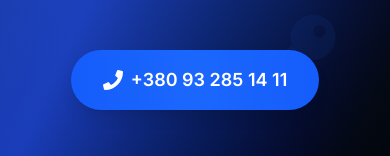
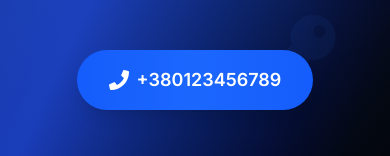
Before and after one commit to Kaminskyi22/lockservices, a Next.js app: page / in a window 390 px wide. Shown: the part 652-808 px from the top of the page. Built offline with nearby package versions, Linux system fonts and the light colour scheme.

Commit message:
Fix phone number in Hero and update meta to Rivne

```diff
--- a/src/app/layout.tsx
+++ b/src/app/layout.tsx
@@ -6,9 +6,9 @@ import { TranslationProvider } from "@/providers/TranslationProvider";
 const inter = Inter({ subsets: ["latin", "cyrillic"] });
 
 export const metadata: Metadata = {
-  title: "LockService - Аварійне відкриття замків",
-  description: "Професійні послуги з відкриття замків у Києві. Працюємо 24/7, швидкий приїзд, доступні ціни.",
-  keywords: "відкриття замків, аварійне відкриття, відкриття дверей, відкриття автомобілів, відкриття сейфів",
+  title: "LockService - Аварійне відкриття замків у Рівному",
+  description: "Професійні послуги з відкриття замків у Рівному та області. Працюємо 24/7, швидкий приїзд, доступні ціни.",
+  keywords: "відкриття замків Рівне, аварійне відкриття Рівне, відкриття дверей Рівне, відкриття автомобілів Рівне, відкриття сейфів Рівне, замки Рівне, майстер замків Рівне",
 };
 
 export default function RootLayout({
--- a/src/components/Hero.tsx
+++ b/src/components/Hero.tsx
@@ -137,14 +137,14 @@ export default function Hero() {
           </p>
 
           <motion.a
-            href="tel:+380932851411"
+            href={`tel:${messages.contact.phone}`}
             whileHover={{ scale: 1.05 }}
             whileTap={{ scale: 0.95 }}
             className="inline-flex items-center gap-2 bg-blue-600 hover:bg-blue-700 text-white font-semibold py-4 px-8 rounded-full text-lg transition-colors shadow-lg relative overflow-hidden group"
           >
             <div className="absolute inset-0 bg-gradient-to-r from-blue-500/0 via-blue-500/30 to-blue-500/0 group-hover:translate-x-full transition-transform duration-500" />
             <FaPhone className="text-xl relative z-10" />
-            <span className="relative z-10">+380 93 285 14 11</span>
+            <span className="relative z-10">{messages.contact.phone}</span>
           </motion.a>
         </motion.div>
       </div>
```
